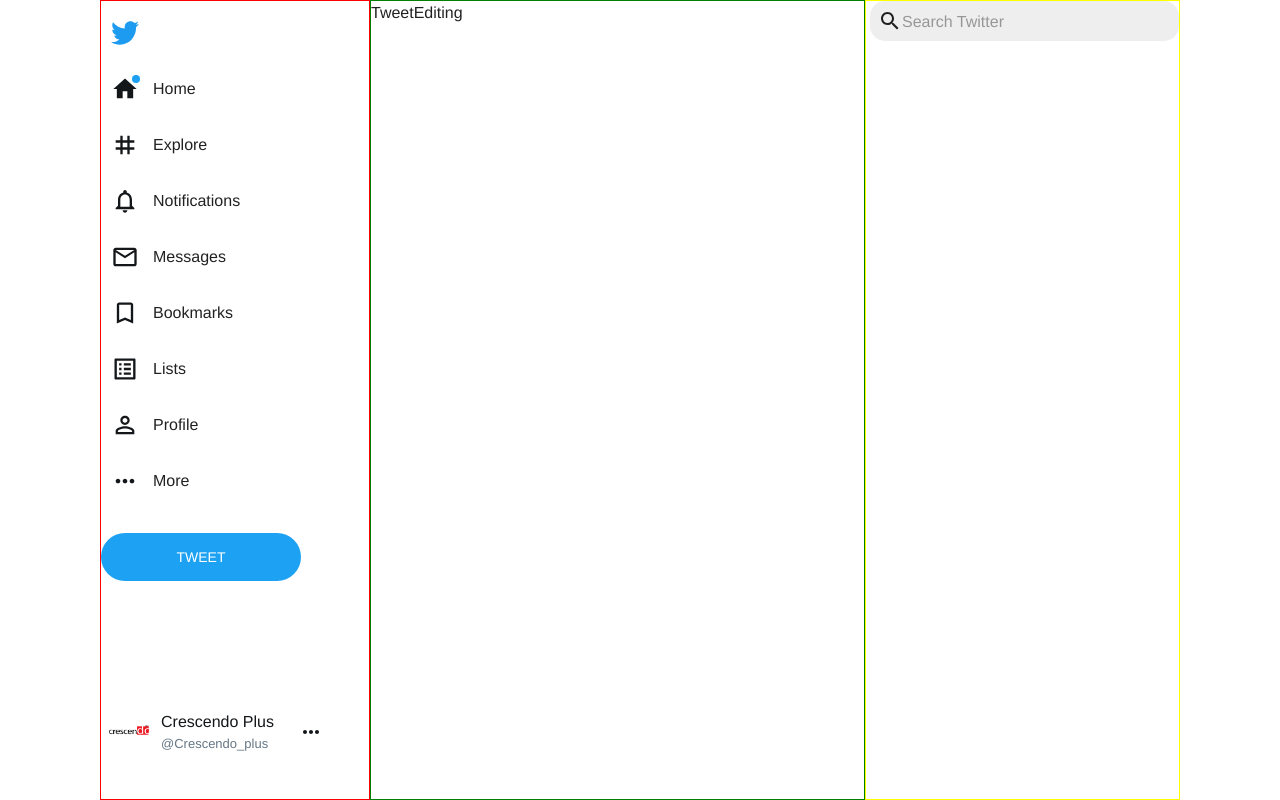
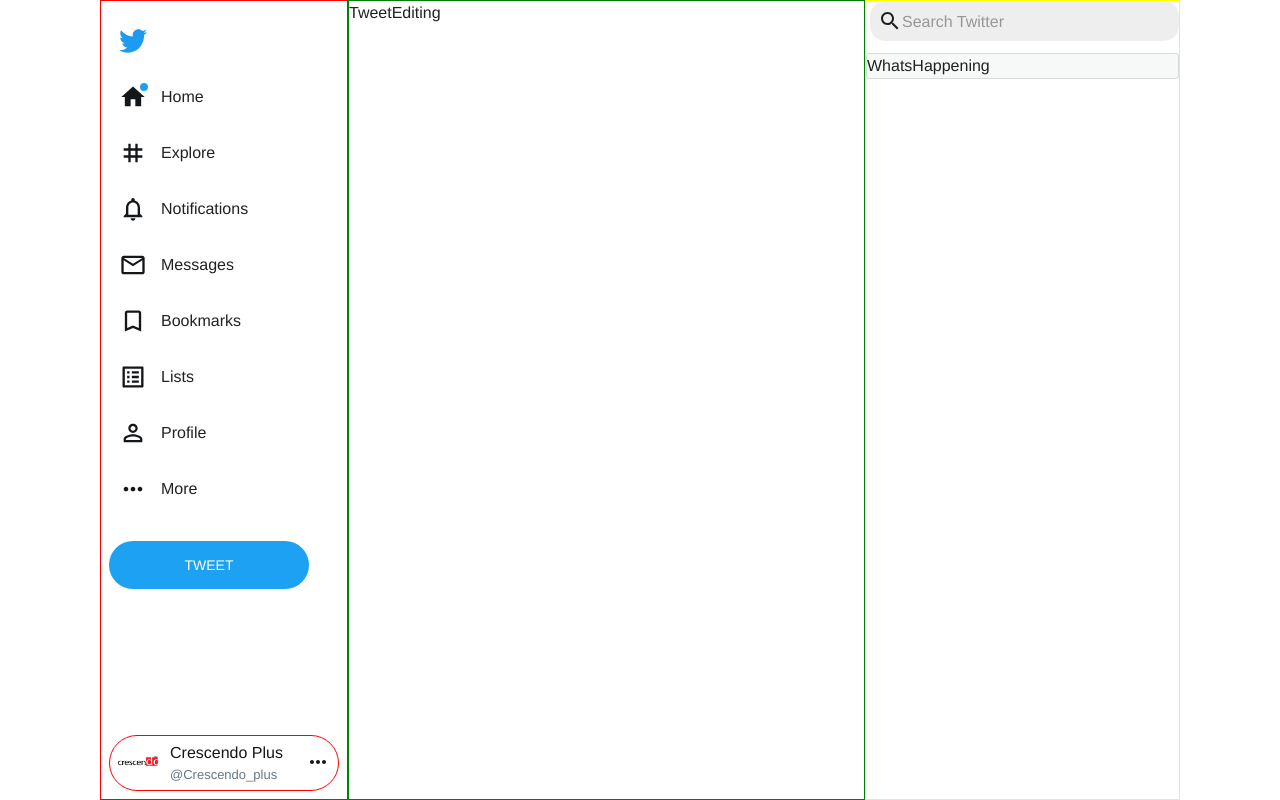
Before and after one commit to chaofan-w/React-mui-twitterClone, a React (Create React App) app: page / in a window 1280 px wide. Built offline with nearby package versions, Linux system fonts and the light colour scheme.

Commit message:
SideNavBar optimized

```diff
--- a/src/App.js
+++ b/src/App.js
@@ -51,6 +51,7 @@
 import SideNavBar from "./SideNavBar";
 import SearchAppBar from "./SearchBar";
 import TweetEditing from "./TweetEditing";
+import WhatsHappening from "./WhatsHappening";
 
 const App = () => {
   return (
@@ -67,13 +68,14 @@
           maxWidth: "1080px",
           minWidth: "500px",
           height: "100%",
+
           margin: "0 auto",
         }}
       >
-        <Grid item xs sm md sx={{ border: "1px solid red" }}>
+        <Grid item xs sm="auto" md="auto" sx={{ border: "1px solid red" }}>
           <SideNavBar />
         </Grid>
-        <Grid item xs={10} sm={10} md={5.5} sx={{ border: "1px solid green" }}>
+        <Grid item xs={10} sm={10} md sx={{ border: "1px solid green" }}>
           <TweetEditing />
         </Grid>
         <Grid
@@ -84,11 +86,25 @@
             display: {
               xs: "none",
               sm: "none",
-              md: "block",
+              md: "flex",
             },
+            flexDirection: "column",
+            alignItems: "flex-start",
+            gap: 3,
           }}
         >
-          <SearchAppBar />
+          <Box sx={{ width: "100%" }}>
+            <SearchAppBar />
+          </Box>
+          <Box sx={{ width: "100%", borderRadius: 0 }}>
+            <Paper
+              variant="outlined"
+              elevation={0}
+              sx={{ bgcolor: "rgb(247,249,249)" }}
+            >
+              <WhatsHappening />
+            </Paper>
+          </Box>
         </Grid>
       </Grid>
     </Box>
--- a/src/SideNavBar.js
+++ b/src/SideNavBar.js
@@ -99,6 +99,7 @@
       sx={{
         width: "100%",
         height: "100%",
+        minHeight: "680px",
         maxWidth: {
           xs: 64,
           sm: 96,
@@ -108,10 +109,21 @@
         mb: 0,
         ml: 0,
         mr: 0,
-        // borderRight: "1px solid #E7E7E7",
+        display: "flex",
+        flexDirection: "column",
+        alignItems: "flex-start",
+        justifyContent: "space-between",
+        p: 2,
       }}
     >
-      <Paper elevation={0}>
+      <Box
+        component="div"
+        sx={{
+          display: "flex",
+          flexDirection: "column",
+          justifyContent: "center",
+        }}
+      >
         <List
           sx={{
             display: "flex",
@@ -263,7 +275,7 @@
             },
           }}
         >
-          <Button
+          <ButtonBase
             disablePadding
             varient="contained"
             sx={{
@@ -271,11 +283,11 @@
                 xs: 50,
                 sm: 50,
               },
+
               height: {
-                xs: 60,
-                sm: 60,
+                xs: 50,
+                sm: 50,
               },
-
               borderRadius: "50%",
               bgcolor: "primary.main",
               color: "white",
@@ -301,19 +313,12 @@
             }}
           >
             <HistoryEduOutlined sx={{ fontSize: "30px" }} />
-          </Button>
+          </ButtonBase>
+        </Box>
       </Box>
       <Box
         component="div"
-          position="absolute"
-          bottom={0}
         sx={{
-            display: {
-              xs: "none",
-              sm: "none",
-              md: "block",
-            },
-            mb: 10,
           width: {
             md: 230,
           },
@@ -323,13 +328,19 @@
           varient="contained"
           sx={{
             width: {
+              // xs: 48,
+              // sm: 48,
               md: 230,
             },
             height: {
+              // xs: 48,
+              // sm: 48,
               md: 56,
             },
-              mt: 5,
+            // mt: 5,
+
             p: 2,
+            border: "1px solid red",
 
             borderRadius: 10,
             color: "secondary.dark",
@@ -337,7 +348,11 @@
             display: "flex",
             flexDirection: "row",
             alignItems: "center",
-              justifyContent: "space-between",
+            justifyContent: {
+              md: "space-between",
+              xs: "center",
+              sm: "center",
+            },
             "&:hover": {
               bgcolor: "#E7E7E7",
             },
@@ -345,19 +360,38 @@
         >
           <Stack direction="row" spacing={3}>
             <Avatar src={crescendoLogo} alt="twitter avatar" />
-              <Stack direction="column" spacing={0} alignItems="flex-start">
+            <Stack
+              direction="column"
+              spacing={0}
+              alignItems="flex-start"
+              sx={{
+                display: {
+                  xs: "none",
+                  sm: "none",
+                  md: "flex",
+                },
+              }}
+            >
               <Typography fontWeight="medium">Crescendo Plus</Typography>
               <Typography fontSize="small" color="secondary.main">
                 @Crescendo_plus
               </Typography>
             </Stack>
           </Stack>
-            <ButtonBase disableRipple>
+          <ButtonBase
+            disableRipple
+            sx={{
+              display: {
+                xs: "none",
+                sm: "none",
+                md: "block",
+              },
+            }}
+          >
             <MoreHorizRounded />
           </ButtonBase>
         </ButtonBase>
       </Box>
-      </Paper>
     </Box>
   );
 };
--- a/src/WhatsHappening.js
+++ b/src/WhatsHappening.js
@@ -0,0 +1,67 @@
+import React from "react";
+
+const whatshappeningData = [
+  {
+    category: "Trending in Canada",
+    tag: "Heartbreaking",
+    views: 35800,
+    searchLink: "",
+    imgUrl:
+      "https://pbs.twimg.com/semantic_core_img/1349406803889569793/PP9NKo4G?format=jpg&name=240x240",
+  },
+  {
+    category: "Trending in Canada",
+    tag: "Heartbreaking",
+    views: 35800,
+    searchLink: "",
+    imgUrl: "",
+  },
+  {
+    category: "Entertainment · Trending",
+    tag: "Pete Davidson",
+    views: 14700,
+    searchLink: "",
+    imgUrl: "",
+  },
+  {
+    category: "Trending in Canada",
+    tag: "Bakhmut",
+    views: 28100,
+    searchLink: "",
+    imgUrl: "",
+  },
+  {
+    category: "Trending",
+    tag: "Prince Andrew",
+    views: 21900,
+    searchLink: "",
+    imgUrl: "",
+  },
+  {
+    category: "Politics · Trending",
+    tag: "Donald Trump",
+    views: 188000,
+    searchLink: "",
+    imgUrl: "",
+  },
+  {
+    category: "Music · Trending",
+    tag: "Diana Ross",
+    views: 14500,
+    searchLink: "",
+    imgUrl: "",
+  },
+  {
+    category: "Business & finance · Trending",
+    tag: "$MMTLP",
+    views: 43600,
+    searchLink: "",
+    imgUrl: "",
+  },
+];
+
+const WhatsHappening = () => {
+  return <div>WhatsHappening</div>;
+};
+
+export default WhatsHappening;
```
Lines whose indentation alone changed are shown as unchanged.
